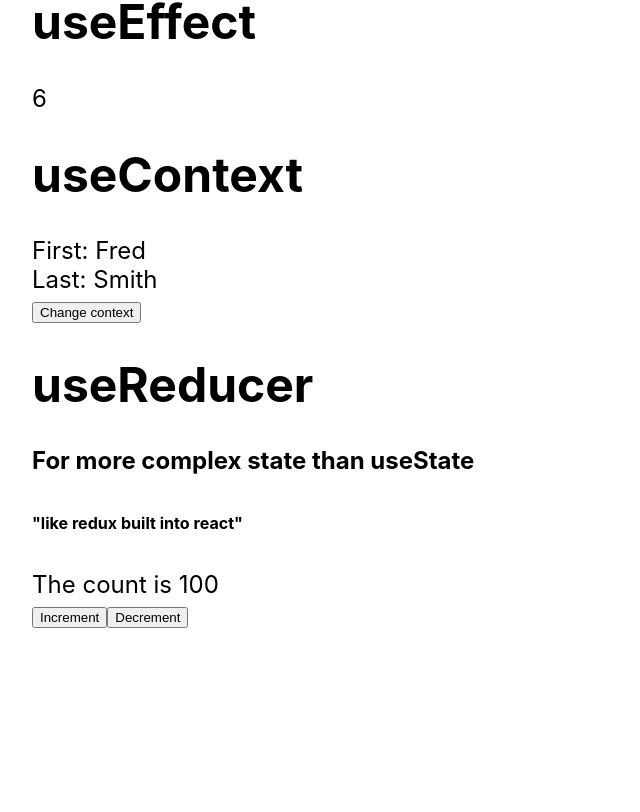
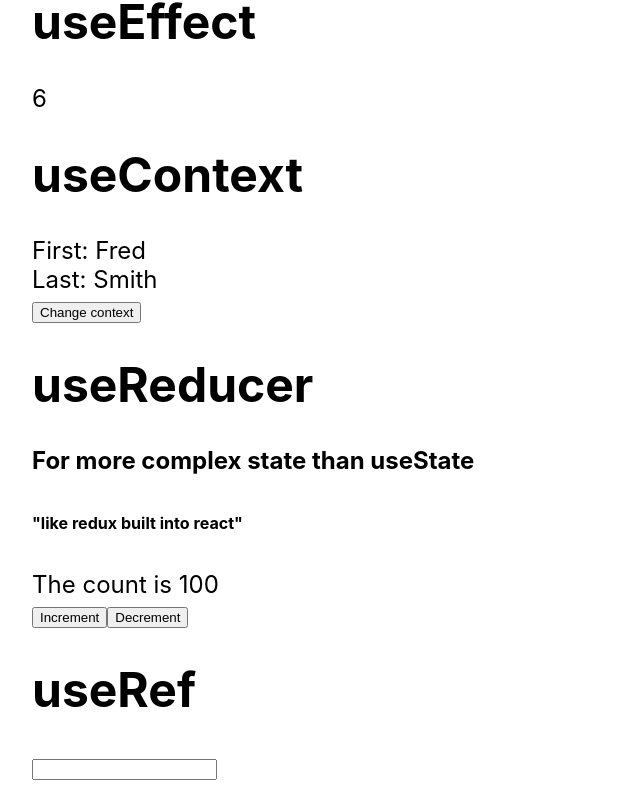
Before and after one commit to ptorrsmith/ts-hooks, a React (Create React App) app: page / in a window 1280 px wide. Shown: the part 253-1065 px from the top of the page, without its empty margins (0-640 px from the left). Before the commit the page ends 913 px from the top, so only its background shows below. Built offline with nearby package versions, Linux system fonts and the light colour scheme.

Commit message:
useRef example

```diff
--- a/src/App.tsx
+++ b/src/App.tsx
@@ -4,6 +4,8 @@
 import UseEffectComponent from './components/useEffectComponent';
 import UseContextComponent from './components/useContextComponent';
 import UseReducerComponent from './components/useReducerComponent';
+import UseRefComponent from './components/useRefComponent';
+
 function App() {
   return (
     <div>
@@ -21,6 +23,9 @@
       <h6>"like redux built into react"</h6>
       <UseReducerComponent />
 
+      <h1>useRef</h1>
+      <UseRefComponent />
+
     </div>
   );
 }
--- /dev/null
+++ b/src/components/useRefComponent.tsx
@@ -0,0 +1,13 @@
+import { useRef } from 'react';
+
+
+function UseRefComponent() {
+
+  const inputRef = useRef<HTMLInputElement | null>(null)
+
+  return (
+    <input ref={inputRef} />
+  )
+}
+
+export default UseRefComponent;
```
